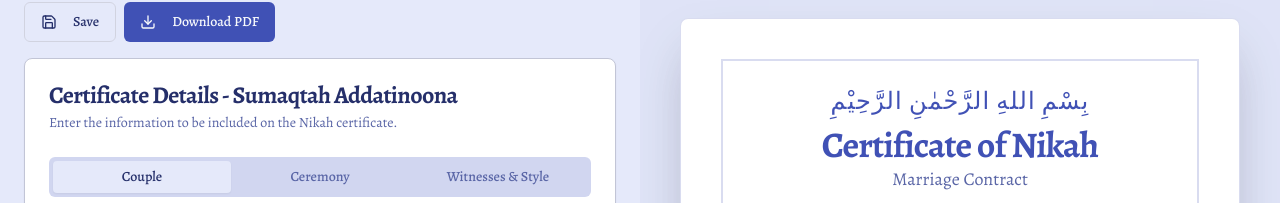
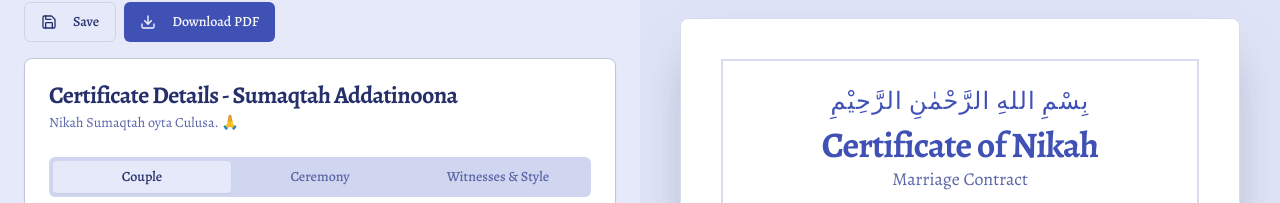
Before and after one commit to aliabdela47/nikah_cirtificate_registration, a Next.js app: page / in a window 1280 px wide. Shown: the part 87-290 px from the top of the page. Built offline with nearby package versions, Linux system fonts and the light colour scheme; what @genkit-ai/googleai, genkit would draw is missing.

Commit message:
Make the following changes:
,

Find this element:

  <CardDescription>

```diff
--- a/src/components/CertificateForm.tsx
+++ b/src/components/CertificateForm.tsx
@@ -58,7 +58,7 @@ export default function CertificateForm({
     <Card className="w-full">
       <CardHeader>
         <CardTitle className="font-headline">Certificate Details - Sumaqtah Addatinoona</CardTitle>
-        <CardDescription>Enter the information to be included on the Nikah certificate.</CardDescription>
+        <CardDescription>Nikah Sumaqtah oyta Culusa. 🙏</CardDescription>
       </CardHeader>
       <CardContent>
         <Tabs defaultValue="couple">
```
